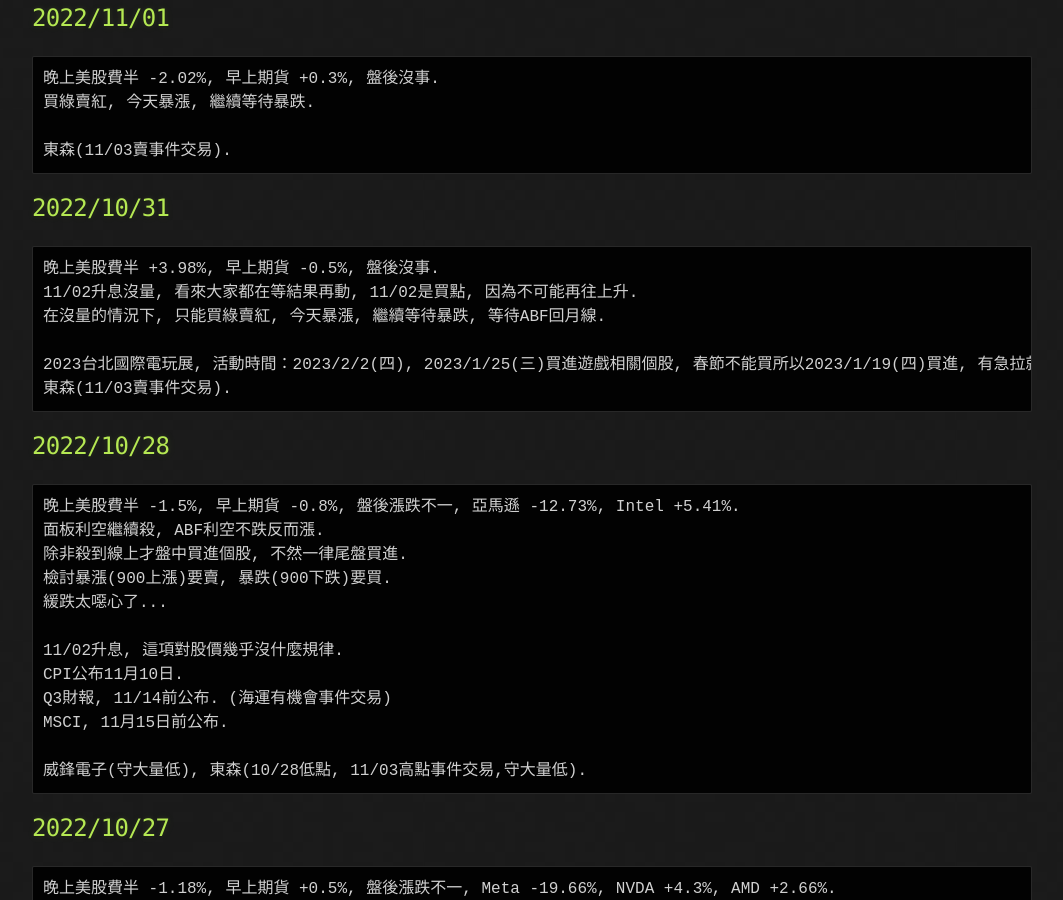
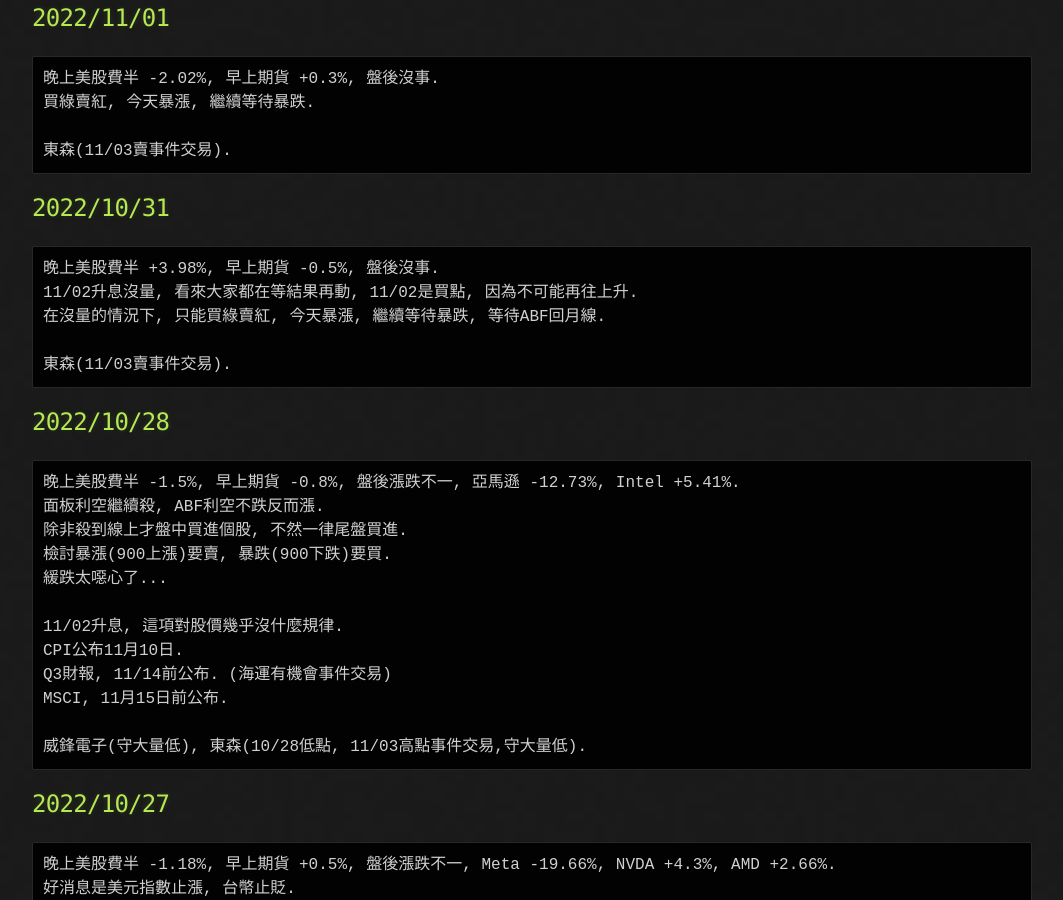
Before and after one commit to lepg5487/Stock_God, a Jekyll site: the page built from index.md, in a window 1280 px wide and 900 px high, scrolled down 5211 px. Shown: the whole window, without its empty margins (108-1171 px from the left). Built offline with Jekyll 4.4.1, drawn with Linux system fonts in a browser that asks for light colours; our own code applies the rules of GitHub Pages for plain Markdown files; some of the changed text lies outside the part shown.

Commit message:
Update index.md

````diff
--- a/index.md
+++ b/index.md
@@ -213,7 +213,6 @@ MSCI, 11月15日前公布.
 11/02升息沒量, 看來大家都在等結果再動, 11/02是買點, 因為不可能再往上升.
 在沒量的情況下, 只能買綠賣紅, 今天暴漲, 繼續等待暴跌, 等待ABF回月線.
 
-2023台北國際電玩展, 活動時間：2023/2/2(四), 2023/1/25(三)買進遊戲相關個股, 春節不能買所以2023/1/19(四)買進, 有急拉就賣出.
 東森(11/03賣事件交易).
 ```
 
````
Also changed, not shown: other parts of index.md (+1 -1 lines).
